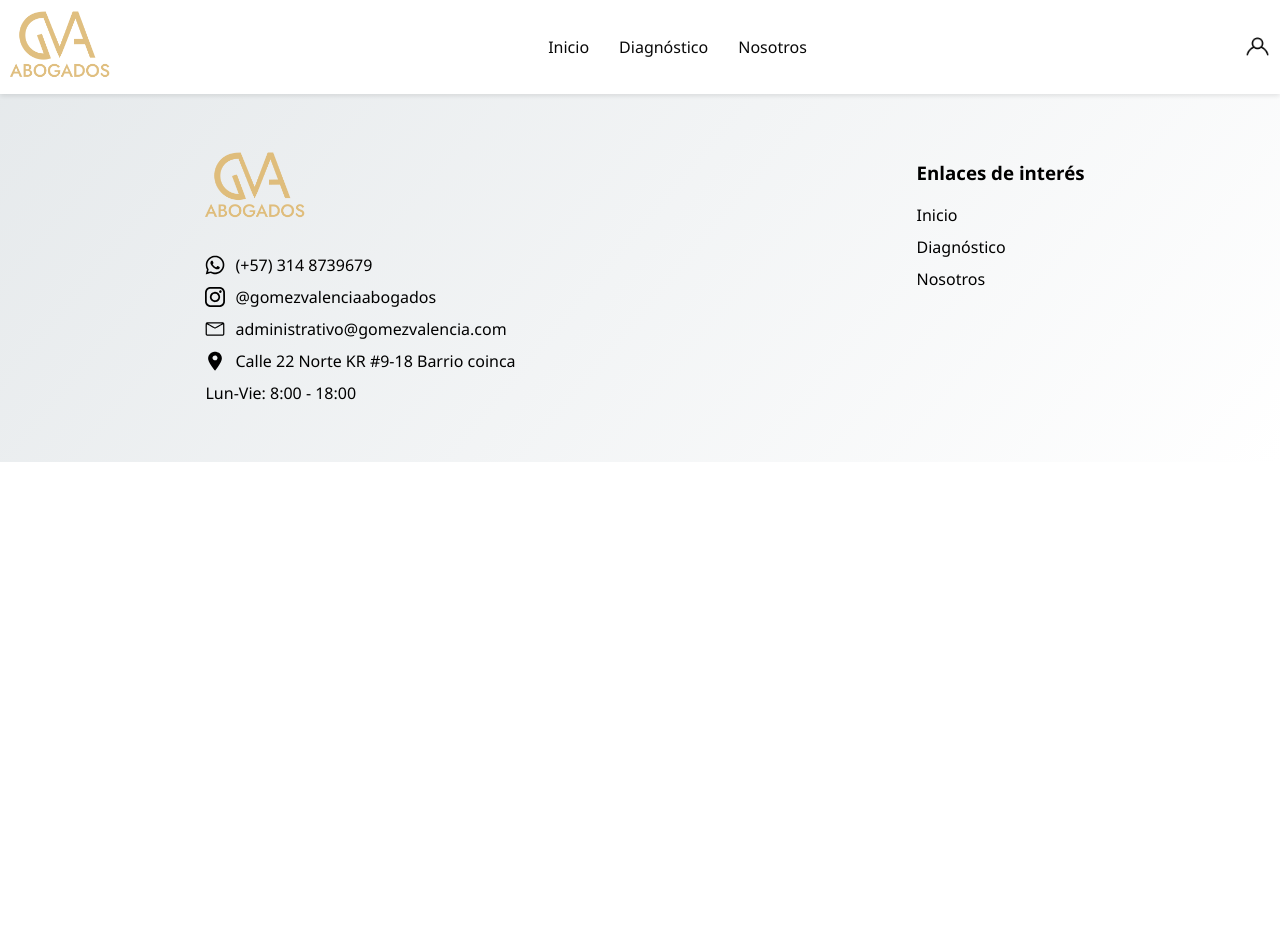
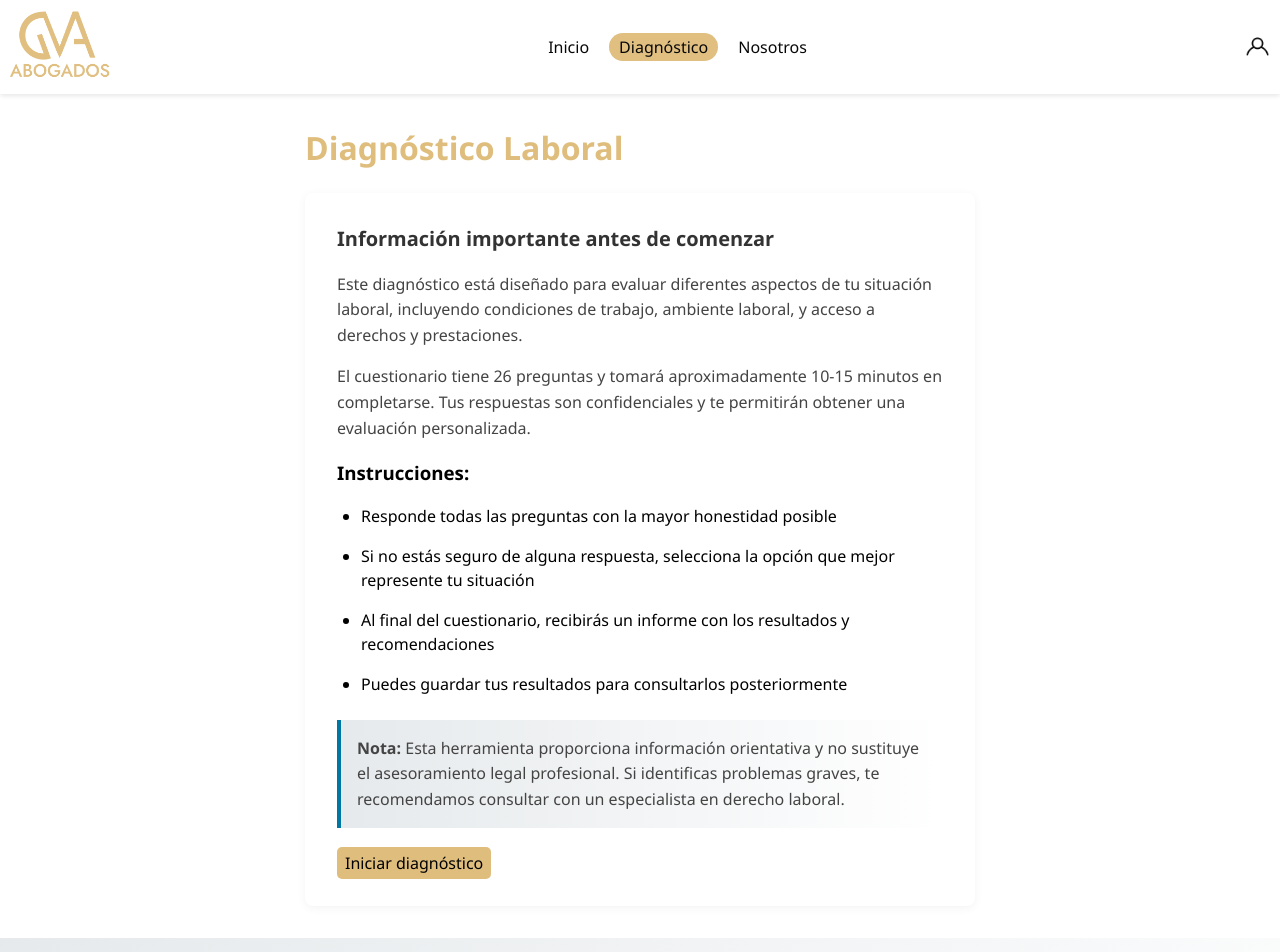
Before and after one commit to Andresfacundo/DiagnosticoLaboral, a React (Vite) app: page /diagnostico in a window 1280 px wide. Shown: the top 952 px of the page. Before the commit the page ends 800 px from the top, so only its background shows below. Built offline with nearby package versions, Linux system fonts and the light colour scheme; no server answers.

Commit message:
se le da un gradient a todos los componentes y  se agrega nuevo compoent

```diff
--- a/src/App.jsx
+++ b/src/App.jsx
@@ -8,6 +8,7 @@ import Cuestionario from './components/Pages/Cuestionario/Cuestionario.jsx'
 import Navbar from './components/Ui/Navbar/Navbar.jsx'
 import Login from './components/Ui/Login/Login.jsx'
 import Footer from './components/Layouts/Footer/Footer.jsx'
+import InfoDiagnostico from './components/Ui/InfoDiagnostico/InfoDiagnostico.jsx'
 
 
 
@@ -24,10 +25,11 @@ function App() {
     <Routes>
       <Route path='/' element={<Home/>}/>
       <Route path='questions' element={<Preguntas/>}/>
-      <Route path='form' element={<Formulario />}/>
+      <Route path='diagnostico/form' element={<Formulario />}/>
       <Route path='resultados' element={<Resultados/>}/>
       <Route path='cuestionario' element={<Cuestionario/>}/>
       <Route path='login' element={<Login/>}/>
+      <Route path='diagnostico' element={<InfoDiagnostico/>}/>
     </Routes>
     <Footer/>
     </>
--- a/src/components/Pages/Formulario/Formulario.css
+++ b/src/components/Pages/Formulario/Formulario.css
@@ -1,15 +1,20 @@
 /* Formulario.css */
+.content-top{
+    padding: 4rem 0 4rem 0;
+    display: flex;
+    justify-content: center;
+    align-items: center;
+}
 .content-form {
     font-family: "Jost", serif ;
     font-optical-sizing: auto;
     font-weight: 400;
     max-width: 800px;
-    margin: 0 auto;
+    width: 100%;
+    background: linear-gradient(170deg,  #889aa436 0%, #ffffff 60%);
     padding: 2rem;
-    background-color: #f9f9f9e6;
     border-radius: 5px;
     box-shadow: 0 4px 6px rgba(0, 0, 0, 0.1);
-    margin-top: 4rem;
     animation: fadeIn 0.4s ease-out;
 }
 
--- a/src/components/Pages/Formulario/Formulario.jsx
+++ b/src/components/Pages/Formulario/Formulario.jsx
@@ -119,6 +119,8 @@ const Formulario = () => {
     };
 
     return (
+        <section className="content-top">
+
         <div className="content-form">
             <h2>Información del Empleador</h2>
 
@@ -264,6 +266,7 @@ const Formulario = () => {
                 {isSubmitting ? 'Enviando...' : 'Continuar'}
             </button>
         </div>
+        </section>
     );
 };
 
--- a/src/components/Pages/Preguntas/Preguntas.css
+++ b/src/components/Pages/Preguntas/Preguntas.css
@@ -2,9 +2,9 @@
 
     max-width: 900px;
     flex-direction: column;
-    margin: 2rem auto;
+    margin: 4rem auto;
     margin-top: 4rem;
-    background-color: #f9f9f9e6;
+    background: linear-gradient(170deg,  #889aa436 0%, #ffffff 40%);
     border-radius: 5px;
     box-shadow: 0 4px 6px rgba(0, 0, 0, 0.1);
     padding: 2rem;
--- /dev/null
+++ b/src/components/Ui/InfoDiagnostico/InfoDiagnostico.css
@@ -0,0 +1,87 @@
+.container {
+    max-width: 700px;
+    margin: 2rem auto;
+    padding: 0 15px;
+    font-family: Arial, sans-serif;
+  }
+  .container a{
+    text-decoration: none;
+    color: #000;
+    background-color: #DFBD7C;
+    padding: 5px 8px;
+    border-radius: 5px;
+}
+
+  .container h2 {
+    color: #DFBD7C;
+    margin-bottom: 1.5rem;
+    font-size: 2rem;
+  }
+
+  .card {
+    background-color: white;
+    border-radius: 8px;
+    box-shadow: 0 2px 10px rgba(0, 0, 0, 0.05);
+    padding: 2rem;
+    margin-bottom: 2rem;
+  }
+
+  .info-title {
+    margin-top: 0;
+    font-size: 1.25rem;
+    color: #333;
+  }
+
+  .container p {
+    line-height: 1.6;
+    color: #444;
+    margin-bottom: 1rem;
+  }
+
+  .container ul {
+    padding-left: 1.5rem;
+  }
+
+  .container li {
+    margin-bottom: 1rem;
+    line-height: 1.5;
+  }
+
+  .note {
+    background: linear-gradient(90deg,  #889aa436 0%, #ffffff 100%);
+    border-left: 4px solid #0077a2;
+    padding: 1rem;
+    margin: 1.5rem 0;
+  }
+
+  .note p {
+    margin: 0;
+  }
+
+  .btn {
+    background-color: #0077a2;
+    color: white;
+    border: none;
+    padding: 12px 24px;
+    font-size: 1rem;
+    border-radius: 5px;
+    cursor: pointer;
+    display: block;
+    margin: 2rem auto 0;
+    text-align: center;
+    text-decoration: none;
+    width: fit-content;
+  }
+
+  .btn:hover {
+    background-color: #005d7f;
+  }
+
+  /* Si quieres incluir el footer que aparece en la imagen */
+  .footer {
+    background-color: #004d66;
+    height: 30px;
+    width: 100%;
+    position: fixed;
+    bottom: 0;
+  }
--- /dev/null
+++ b/src/components/Ui/InfoDiagnostico/InfoDiagnostico.jsx
@@ -0,0 +1,49 @@
+import React from 'react';
+import './InfoDiagnostico.css'; // Puedes crear este archivo CSS para los estilos
+import { NavLink } from 'react-router-dom';
+
+const InfoDiagnostico = () => {
+  return (
+    <div className="container">
+      <h2>Diagnóstico Laboral</h2>
+
+      <div className="card">
+        <h3 className="info-title">Información importante antes de comenzar</h3>
+
+        <p>
+          Este diagnóstico está diseñado para evaluar diferentes aspectos de tu situación laboral,
+          incluyendo condiciones de trabajo, ambiente laboral, y acceso a derechos y prestaciones.
+        </p>
+
+        <p>
+          El cuestionario tiene 26 preguntas y tomará aproximadamente 10-15 minutos en completarse.
+          Tus respuestas son confidenciales y te permitirán obtener una evaluación personalizada.
+        </p>
+
+        <h3>Instrucciones:</h3>
+
+        <ul>
+          <li>Responde todas las preguntas con la mayor honestidad posible</li>
+          <li>
+            Si no estás seguro de alguna respuesta, selecciona la opción que mejor represente tu
+            situación
+          </li>
+          <li>Al final del cuestionario, recibirás un informe con los resultados y recomendaciones</li>
+          <li>Puedes guardar tus resultados para consultarlos posteriormente</li>
+        </ul>
+
+        <div className="note">
+          <p>
+            <strong>Nota:</strong> Esta herramienta proporciona información orientativa y no sustituye el asesoramiento legal
+            profesional. Si identificas problemas graves, te recomendamos consultar con un especialista en
+            derecho laboral.
+          </p>
+        </div>
+
+        <NavLink to='form'>Iniciar diagnóstico</NavLink>
+      </div>
+    </div>
+  );
+};
+
+export default InfoDiagnostico;
--- a/src/components/Ui/Navbar/Navbar.jsx
+++ b/src/components/Ui/Navbar/Navbar.jsx
@@ -104,7 +104,7 @@ const Navbar = () => {
                 <div className='content-list-nav'>
                     <ul className={`nav-list ${menuOpen ? 'nav-active' : ''}`}>
                         <li className='home'><NavLink to='/' onClick={closeMenu} className={({isActive}) => isActive ? 'botonActivo' : 'boton'}>Inicio</NavLink></li>
-                        <li className='diagnostico'><NavLink to='form' onClick={closeMenu} className={({isActive}) => isActive ? 'botonActivo' : 'boton'}>Diagnóstico</NavLink></li>
+                        <li className='diagnostico'><NavLink to='diagnostico' onClick={closeMenu} className={({isActive}) => isActive ? 'botonActivo' : 'boton'}>Diagnóstico</NavLink></li>
 
                         {/* Solo mostrar Gestión de preguntas para admin/superadmin */}
                         {hasAccess('admin') && (
```
Lines whose indentation alone changed are shown as unchanged.
